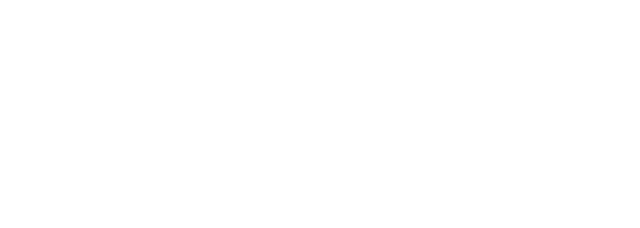
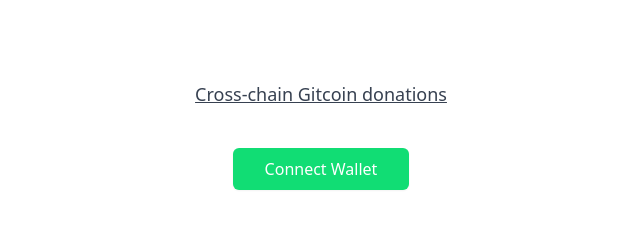
Before and after one commit to lennardevertz/ethDenver2024, a website: page index.html in a window 1280 px wide. Shown: the whole page, without its empty margins (319-959 px from the left). Drawn offline with nearby package versions, Linux system fonts and the light colour scheme.

Commit message:
connect wallet button

```diff
--- a/index.html
+++ b/index.html
@@ -1,9 +1,19 @@
 <!DOCTYPE html>
 <html>
 <head>
-    <title>Logic checker</title>
+    <title>Cross-chain Gitcoin donations</title>
 </head>
+<script src="https://cdn.tailwindcss.com"></script>
 <body>
-    <script src="src/index.js"></script>
+<p class="mt-20 text-lg text-gray-700 underline text-center">Cross-chain Gitcoin donations</p>
+<div class="mt-10 flex justify-center">
+    <input
+    id="connectWalletButton"
+    type="submit"
+    value="Connect Wallet"
+    class="w-44 px-4 py-2 border border-transparent rounded-md shadow-sm text-base font-medium text-white bg-[#11dd74] hover:bg-[#11cc74] hover:cursor-pointer"
+    />
+</div>
+<script src="src/index.js"></script>
 </body>
 </html>
```
